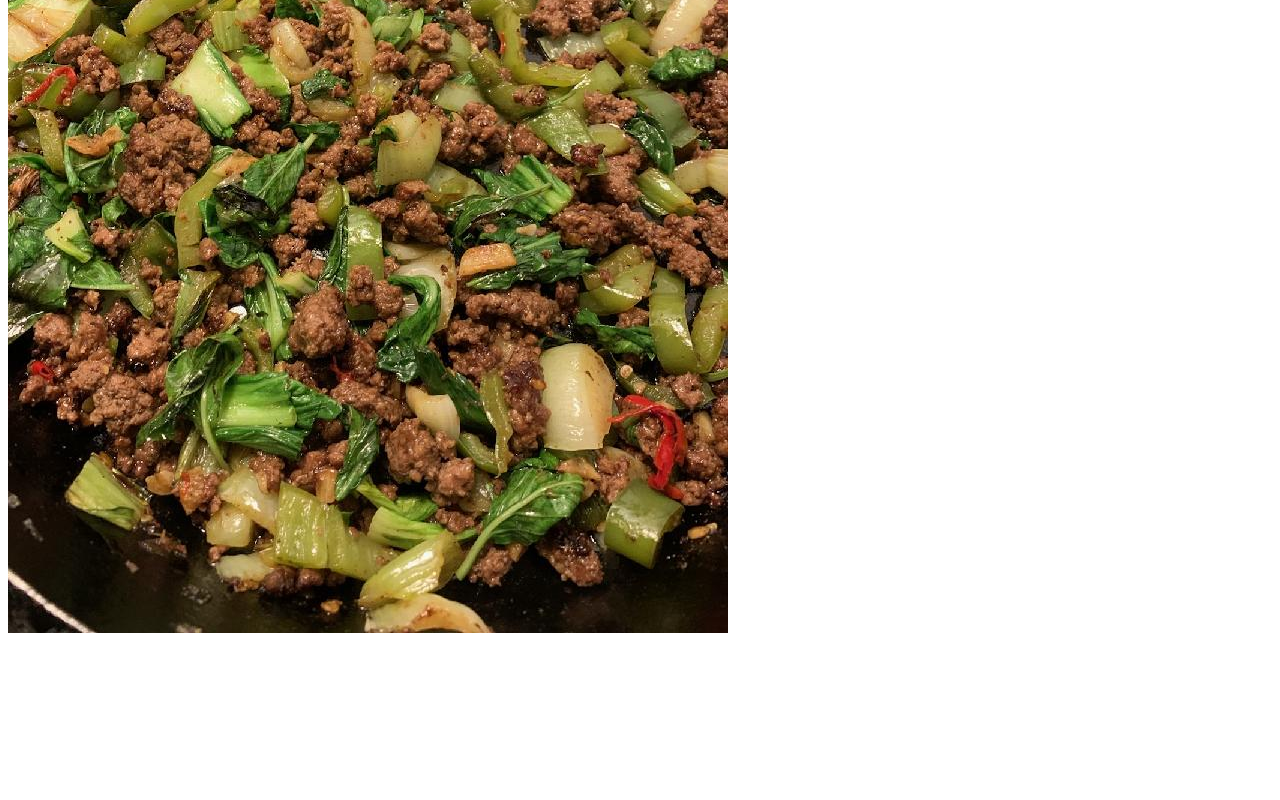
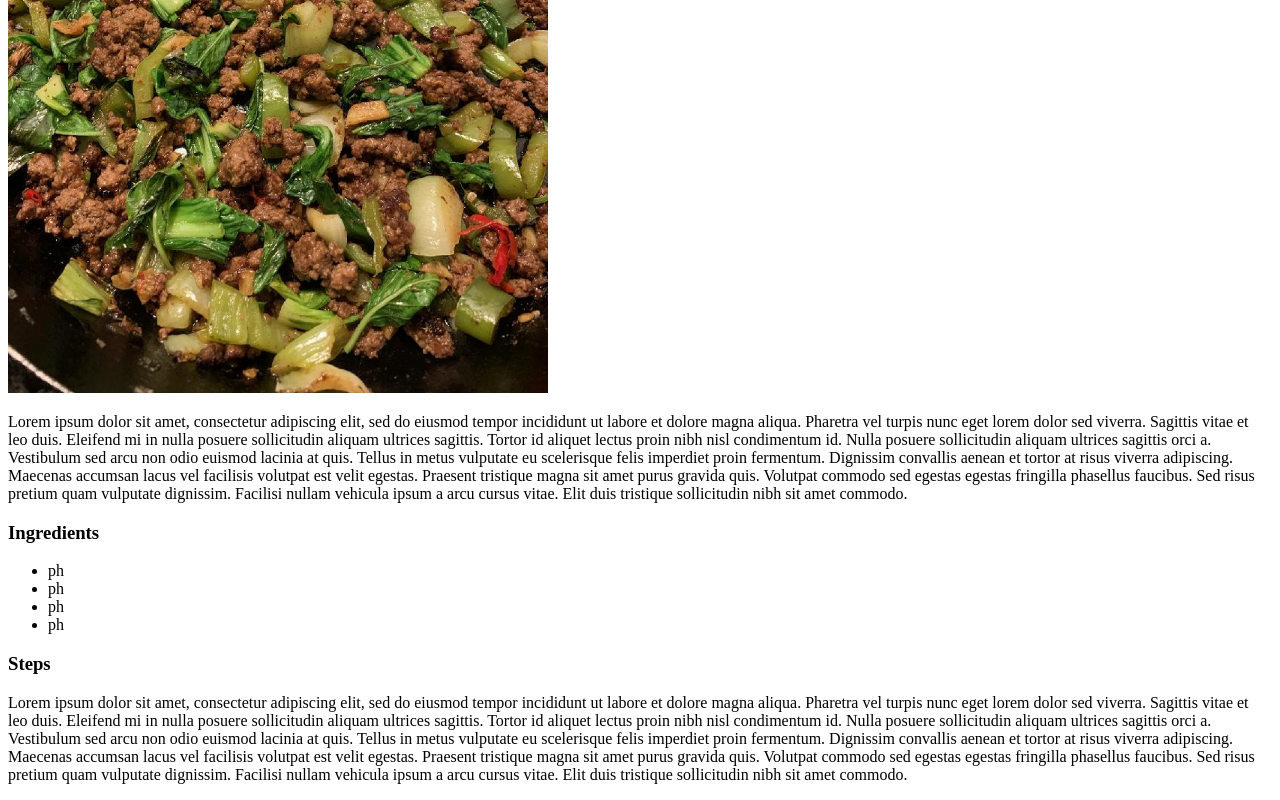
Before and after one commit to m-dunson/odin-recipes, a plain HTML site: page recipes/Thai_Basil_Beef_Stirfry.html in a window 1280 px wide. Shown: the part 407-1207 px from the top of the page. Before the commit the page ends 1052 px from the top, so only its background shows below. Drawn offline with Linux system fonts and the light colour scheme.

Commit message:
added placeholder steps and ingredients to thai basil beef page. Organized code in lemon orzo

```diff
--- a/recipes/Thai_Basil_Beef_Stirfry.html
+++ b/recipes/Thai_Basil_Beef_Stirfry.html
@@ -4,8 +4,19 @@
         <meta charset="utf-8">
         <title>Thai Basil Beef Stirfry</title>
     </head>
+    <body>
+        <h1>Thai Basil Beef Stirfry</h1>
+        <img src="Thai Basil Beef Stirfry.jpeg" width="540" height="720" alt="Thai Basil Beef Stirfry">
+        <p>Lorem ipsum dolor sit amet, consectetur adipiscing elit, sed do eiusmod tempor incididunt ut labore et dolore magna aliqua. Pharetra vel turpis nunc eget lorem dolor sed viverra. Sagittis vitae et leo duis. Eleifend mi in nulla posuere sollicitudin aliquam ultrices sagittis. Tortor id aliquet lectus proin nibh nisl condimentum id. Nulla posuere sollicitudin aliquam ultrices sagittis orci a. Vestibulum sed arcu non odio euismod lacinia at quis. Tellus in metus vulputate eu scelerisque felis imperdiet proin fermentum. Dignissim convallis aenean et tortor at risus viverra adipiscing. Maecenas accumsan lacus vel facilisis volutpat est velit egestas. Praesent tristique magna sit amet purus gravida quis. Volutpat commodo sed egestas egestas fringilla phasellus faucibus. Sed risus pretium quam vulputate dignissim. Facilisi nullam vehicula ipsum a arcu cursus vitae. Elit duis tristique sollicitudin nibh sit amet commodo.</p>
+
+        <h3>Ingredients</h3>
+        <ul>
+            <li>ph</li>
+            <li>ph</li>
+            <li>ph</li>
+            <li>ph</li>
+        </ul>
+        <h3>Steps</h3>
+        <p>Lorem ipsum dolor sit amet, consectetur adipiscing elit, sed do eiusmod tempor incididunt ut labore et dolore magna aliqua. Pharetra vel turpis nunc eget lorem dolor sed viverra. Sagittis vitae et leo duis. Eleifend mi in nulla posuere sollicitudin aliquam ultrices sagittis. Tortor id aliquet lectus proin nibh nisl condimentum id. Nulla posuere sollicitudin aliquam ultrices sagittis orci a. Vestibulum sed arcu non odio euismod lacinia at quis. Tellus in metus vulputate eu scelerisque felis imperdiet proin fermentum. Dignissim convallis aenean et tortor at risus viverra adipiscing. Maecenas accumsan lacus vel facilisis volutpat est velit egestas. Praesent tristique magna sit amet purus gravida quis. Volutpat commodo sed egestas egestas fringilla phasellus faucibus. Sed risus pretium quam vulputate dignissim. Facilisi nullam vehicula ipsum a arcu cursus vitae. Elit duis tristique sollicitudin nibh sit amet commodo.</p>
+    </body>
 </html>
-<body>
-    <h1>Thai Basil Beef Stirfry</h1>
-    <img src="Thai Basil Beef Stirfry.jpeg" alt="Thai Basil Beef Stirfry">
-</body>
```
Also changed, not shown: recipes/lemon_orzo_chicken_soup.html (+1 -2 lines).
